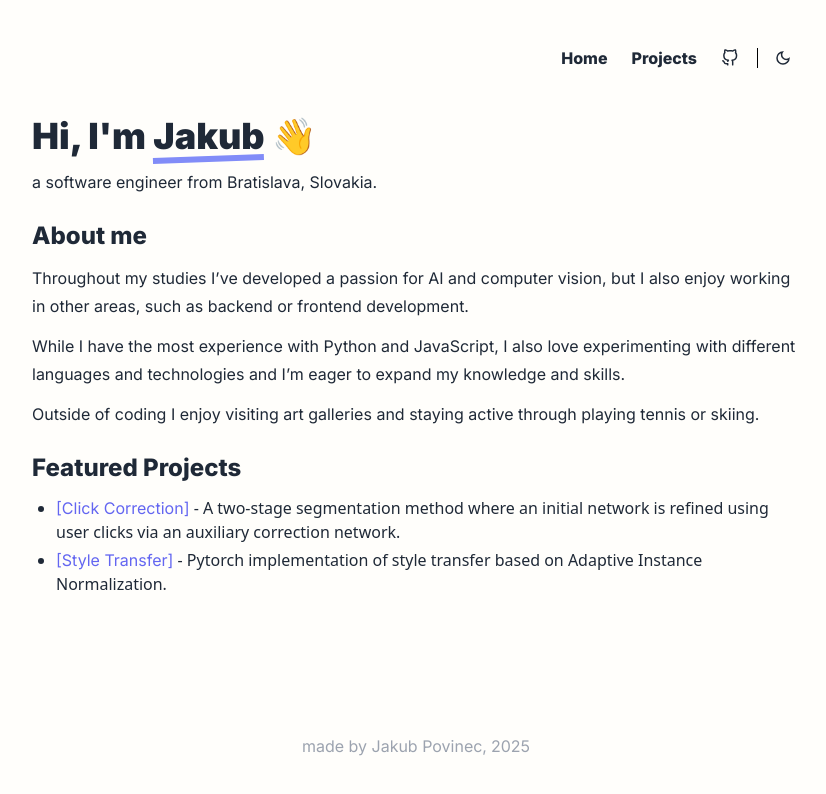
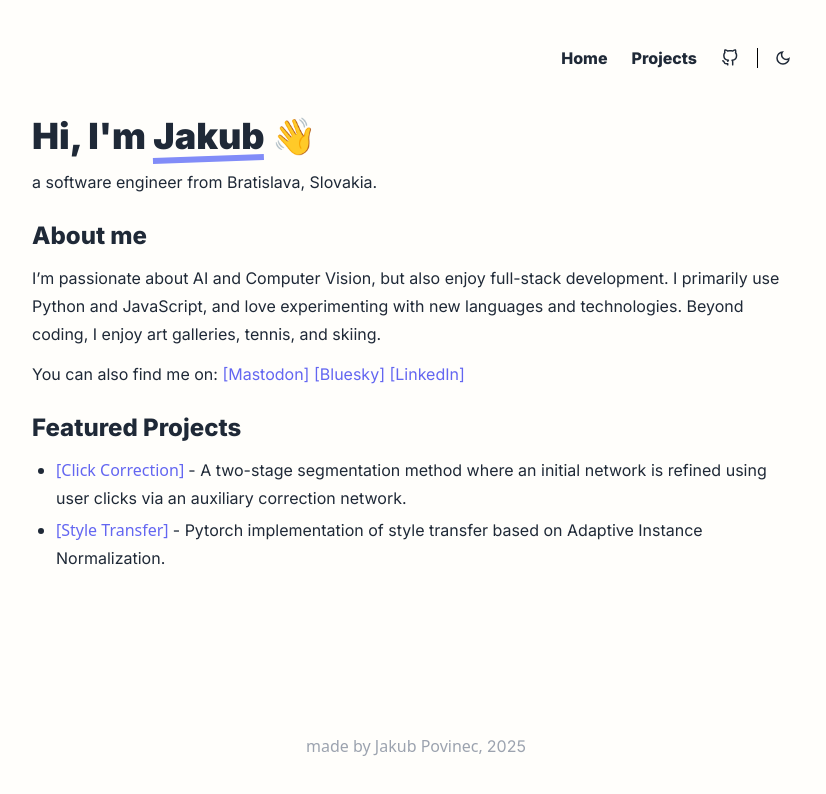
Before and after one commit to kuko6/personal-website, a SvelteKit app: page / in a window 1280 px wide. Shown: the top 794 px of the page, without its empty margins (224-1050 px from the left). Built offline with nearby package versions, Linux system fonts and the light colour scheme.

Commit message:
improved homepage, minor style

```diff
--- a/src/app.css
+++ b/src/app.css
@@ -24,9 +24,9 @@
     @apply font-inter;
   }
 
-  a {
+  /* a {
     @apply font-inter;
-  }
+  } */
 
   span {
     @apply font-inter leading-7;
--- a/src/routes/+layout.svelte
+++ b/src/routes/+layout.svelte
@@ -61,7 +61,7 @@
     <slot />
   </main>
 
-  <footer class="py-10">
+  <footer class="pb-10 pt-14">
     <div
       class="container mx-auto flex items-center justify-center text-gray-400 dark:text-gray-500"
       role="group"
--- a/src/routes/+page.svelte
+++ b/src/routes/+page.svelte
@@ -33,25 +33,21 @@
       <!-- class={`${isHovering ? "animate-wiggle" : ""} inline-block`}>👋</span -->
       <!-- > -->
     </h1>
-    <p class="leading-7">
-      a software engineer from Bratislava, Slovakia.
-    </p>
+    <p class="leading-7">a software engineer from Bratislava, Slovakia.</p>
   </div>
   <div class="space-y-3">
     <h2>About me</h2>
     <div class="space-y-3">
       <p class="leading-7">
-        Throughout my studies I’ve developed a passion for AI and
-        computer vision, but I also enjoy working in other areas, such as
-        backend or frontend development.
+        I’m passionate about AI and Computer Vision, but also enjoy full-stack development.
+        I primarily use Python and JavaScript, and love experimenting with new languages and technologies.
+        Beyond coding, I enjoy art galleries, tennis, and skiing.
       </p>
       <p class="leading-7">
-        While I have the most experience with Python and JavaScript, I also love
-        experimenting with different languages and technologies and I’m eager to
-        expand my knowledge and skills.
-      </p>
-      <p class="leading-7">
-        Outside of coding I enjoy visiting art galleries and staying active through playing tennis or skiing.
+        You can also find me on:
+        <a href="https://mas.to/@kuko6" class="link">[Mastodon]</a>
+        <a href="https://bsky.app/profile/kuko6.bsky.social" class="link">[Bluesky]</a>
+        <a href="https://www.linkedin.com/in/jakub-povinec/" class="link">[LinkedIn]</a>
       </p>
     </div>
   </div>
@@ -59,31 +55,33 @@
     <h2 class="">Featured Projects</h2>
     <ul class="list-disc mx-6">
       <li class="pb-1">
-          <a class="project" href="https://www.github.com/kuko6/click-correction">
+        <a class="link" href="https://www.github.com/kuko6/click-correction">
           [Click Correction]
         </a>
-           - A two-stage segmentation method where an initial network is refined using user clicks via an auxiliary correction network.
+        <span>- A two-stage segmentation method where an initial network is refined
+          using user clicks via an auxiliary correction network.</span>
       </li>
       <li>
-          <a class="project" href="https://www.github.com/kuko6/style-transfer">
+        <a class="link" href="https://www.github.com/kuko6/style-transfer">
           [Style Transfer]
         </a>
-           - Pytorch implementation of style transfer based on Adaptive Instance Normalization.
+        <span>- Pytorch implementation of style transfer based on Adaptive Instance
+          Normalization.</span>
       </li>
     </ul>
   </div>
 </div>
 
 <style>
-  .project {
+  .link {
     @apply text-indigo-500;
   }
 
-  .project::-prefers-color-scheme-dark {
+  .link::-prefers-color-scheme-dark {
     @apply text-indigo-400;
   }
 
-  .project:hover {
+  .link:hover {
     @apply bg-indigo-500 text-white py-0.5;
   }
 
@@ -93,9 +91,8 @@
 
   .rotated-underline::after {
     @apply absolute left-0 bottom-[-2px] w-full h-[6px] bg-current text-indigo-400;
-    content: '';
+    content: "";
     transform: rotate(-2deg);
     transform-origin: right bottom;
   }
-
 </style>
```
Also changed, not shown: static/favicon.svg. Lines whose indentation alone changed are shown as unchanged.
